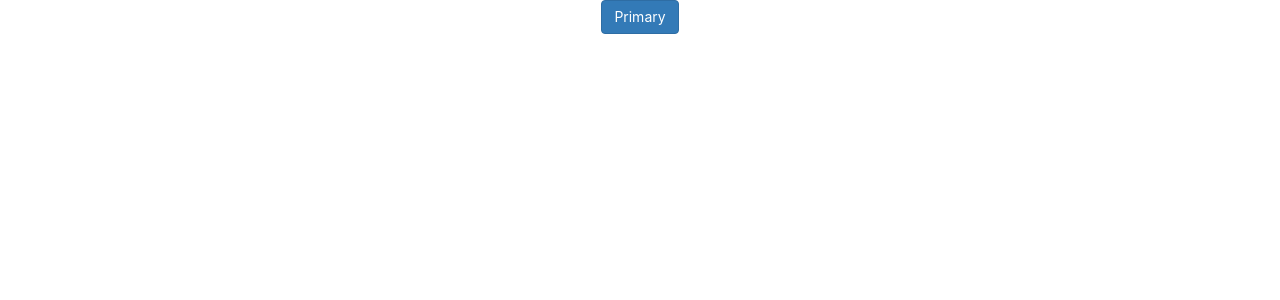
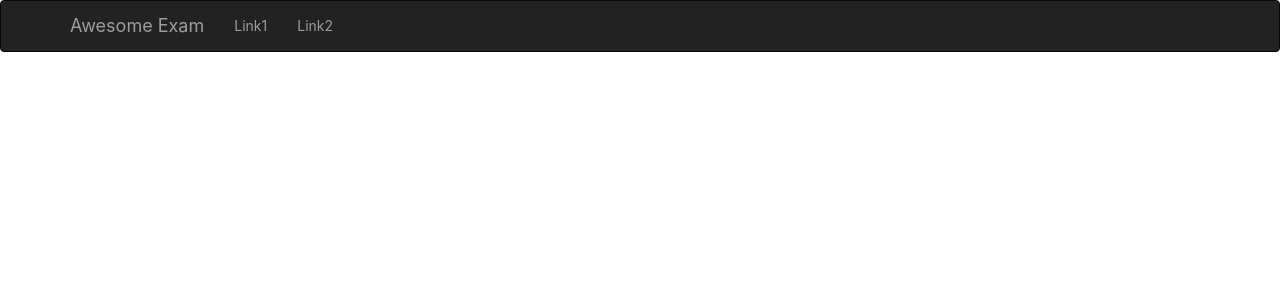
Before and after one commit to jtuburan/awesome-lab, a React (Create React App) app: page / in a window 1280 px wide. Shown: the top 300 px of the page. Built offline with nearby package versions, Linux system fonts and the light colour scheme.

Commit message:
navabar added

```diff
--- a/src/App.js
+++ b/src/App.js
@@ -1,13 +1,12 @@
 import React, { Component } from 'react';
-import Navbar from './header/nav-bar';
+import NavbarHeader from './header/nav-bar';
 import './App.css';
 
-import { Button } from 'react-bootstrap';
 
 class App extends Component {
   render() {
     return (
-      <Navbar></Navbar>
+      <NavbarHeader></NavbarHeader>
     );
   }
 }
--- a/src/header/nav-bar.js
+++ b/src/header/nav-bar.js
@@ -1,14 +1,24 @@
 import React, { Component } from 'react';
-import { Button } from 'react-bootstrap';
+import { Button,Nav,Navbar,NavItem,NavDropdown,MenuItem } from 'react-bootstrap';
 
-class Navbar extends Component {
+class NavbarHeader extends Component {
   render() {
     return (
       <div className="App">
-        <Button bsStyle="primary">Primary</Button>
+    <Navbar  inverse collapseOnSelect>
+        <Navbar.Header>
+            <Navbar.Brand>
+            <a href="#home">Awesome Exam</a>
+            </Navbar.Brand>
+        </Navbar.Header>
+    <Nav>
+        <NavItem eventKey={1} href="#">Link1</NavItem>
+        <NavItem eventKey={2} href="#">Link2</NavItem>
+    </Nav>
+</Navbar>
       </div>
     );
   }
 }
 
-export default Navbar;
+export default NavbarHeader;
```
